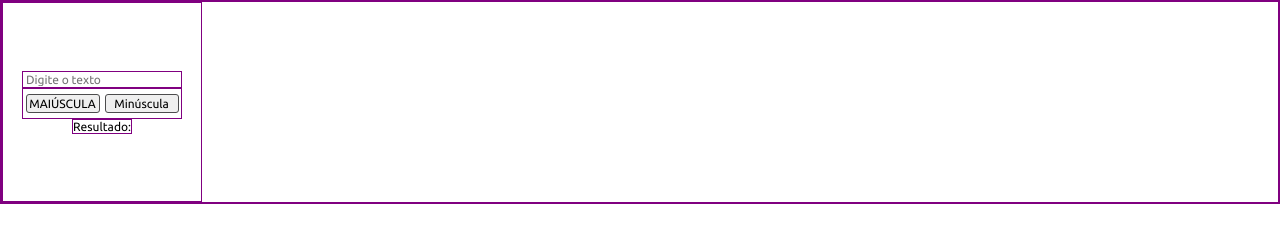
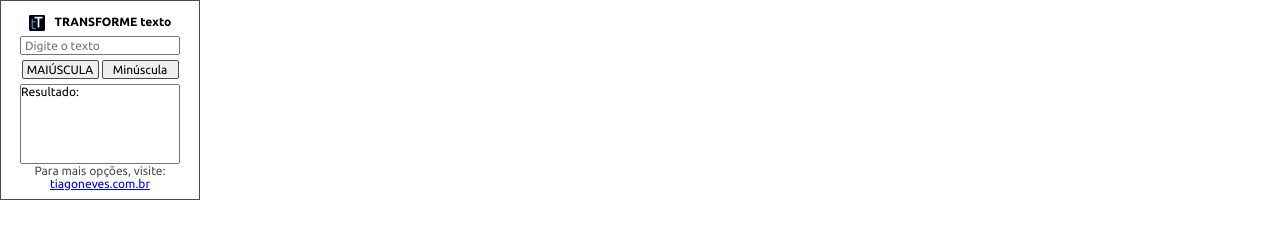
Before and after one commit to JotapeSilva01/extTransformeTexto, a browser extension: page index.html in a window 1280 px wide. Drawn offline with Linux system fonts and the light colour scheme.

Commit message:
Atualização da interface e adição dos icons no manifesto

```diff
--- a/index.html
+++ b/index.html
@@ -1,27 +1,46 @@
 <!DOCTYPE html>
 <html lang="en">
   <head>
-    <meta charset="UTF-8">
-    <meta name="viewport" content="width=device-width, initial-scale=1.0">
+    <meta charset="UTF-8" />
+    <meta name="viewport" content="width=device-width, initial-scale=1.0" />
     <title>Extensão TT</title>
   </head>
-    <link rel="preconnect" href="https://fonts.googleapis.com">
-    <link rel="preconnect" href="https://fonts.gstatic.com" crossorigin>
-    <link href="https://fonts.googleapis.com/css2?family=Ubuntu:ital,wght@0,300;0,400;0,500;0,700;1,300;1,400;1,500;1,700&display=swap" rel="stylesheet">
-    <link rel="stylesheet" href="style.css">
+  <link rel="preconnect" href="https://fonts.googleapis.com" />
+  <link rel="preconnect" href="https://fonts.gstatic.com" crossorigin />
+  <link
+    href="https://fonts.googleapis.com/css2?family=Ubuntu:ital,wght@0,300;0,400;0,500;0,700;1,300;1,400;1,500;1,700&display=swap"
+    rel="stylesheet"
+  />
+  <link rel="stylesheet" href="style.css" />
   <body>
     <div class="container-pai">
-        <input type="text" name="text"  id="input-text" class="input-text" placeholder="Digite o texto">
+      <div class="container-logo">
+        <img src="./icons/logo-tT-vetor-16.png" alt="" />
+        <h1>TRANSFORME texto</h1>
+      </div>
+      <input
+        type="text"
+        name="text"
+        id="input-text"
+        class="input-text"
+        placeholder="Digite o texto"
+      />
 
       <div class="container-button">
         <button type="button" class="btn" id="btnMaiuscula">MAIÚSCULA</button>
         <button type="button" class="btn" id="btnMinuscula">Minúscula</button>
       </div>
 
-        <div name="resultado" class="resultado " id="resultado">Resultado:</div>
+      <textarea name="resultado" class="resultado" id="resultado">
+Resultado:</textarea
+      >
+
+      <div class="rodape">
+        <p>Para mais opções, visite:</p>
+        <a href="#">tiagoneves.com.br</a>
+      </div>
     </div>
 
     <script src="script.js"></script>
-
   </body>
 </html>
--- a/style.css
+++ b/style.css
@@ -5,12 +5,12 @@
 
     font-family: "Ubuntu", sans-serif;
     font-size: 12px;
-    border: solid 1px purple;
 }
 
 .container-pai{
     height: 200px;
     width: 200px;
+    border: solid 1px #4c4c4d;
 
     display: flex;
     flex-direction: column;
@@ -33,9 +33,29 @@
 }
 
 .btn{
-    width: 74px;
+    width: 77px;
     padding: 2px;
-    border-radius: 3px;
+    border-radius:  2px;
     border: solid 1px #4c4c4d;
     cursor: pointer;
 }
+
+.container-logo {
+    display: flex;
+    margin: 5px;
+}
+
+.container-logo img {
+    margin-right: 10px;
+}
+
+.resultado {
+    width: 160px;
+    height: 80px;
+    resize: none;
+}
+
+.rodape {
+    text-align: center;
+    color: #4c4c4d;
+}
```
Also changed, not shown: icons/dfgdg.txt (deleted), icons/logo-tT-vetor-128.png (added), icons/logo-tT-vetor-16.png (added), icons/logo-tT-vetor-300.png (added), icons/logo-tT-vetor-48.png (added), manifest.json. Lines whose indentation alone changed are shown as unchanged.
